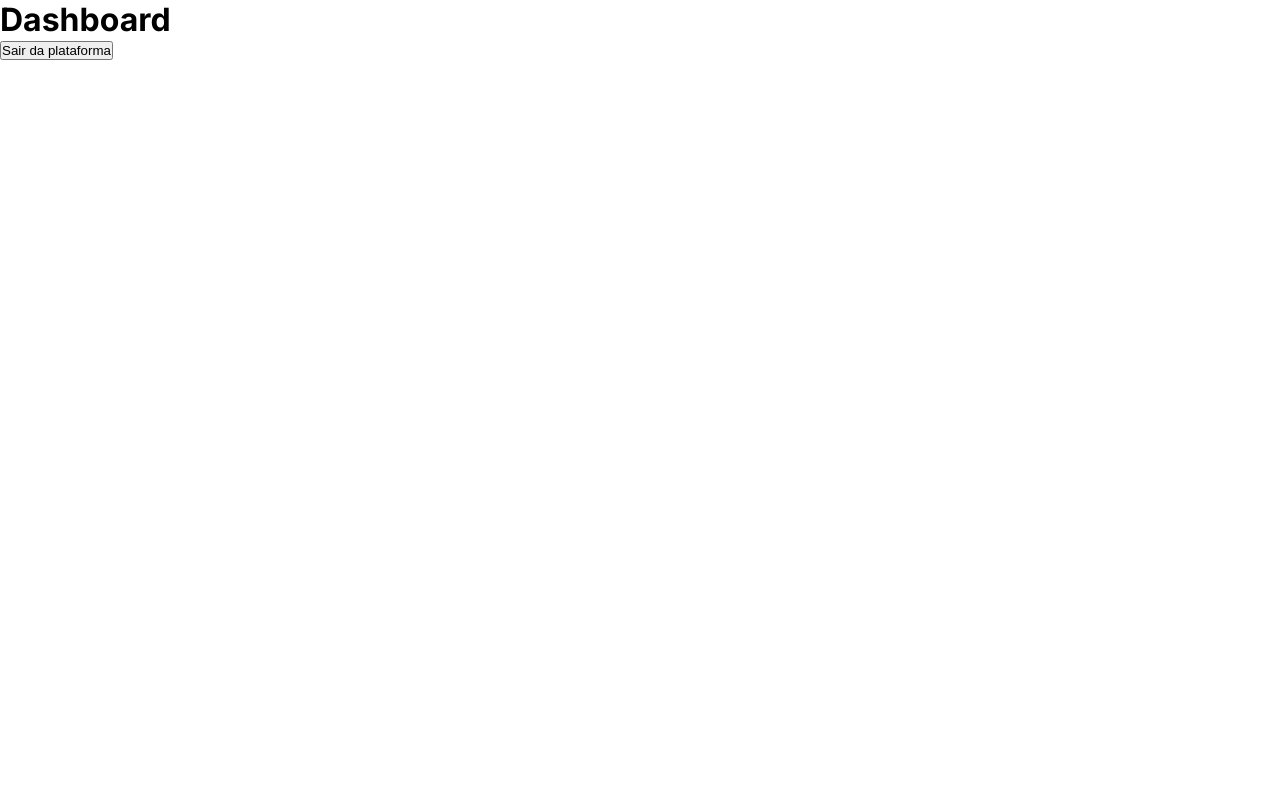
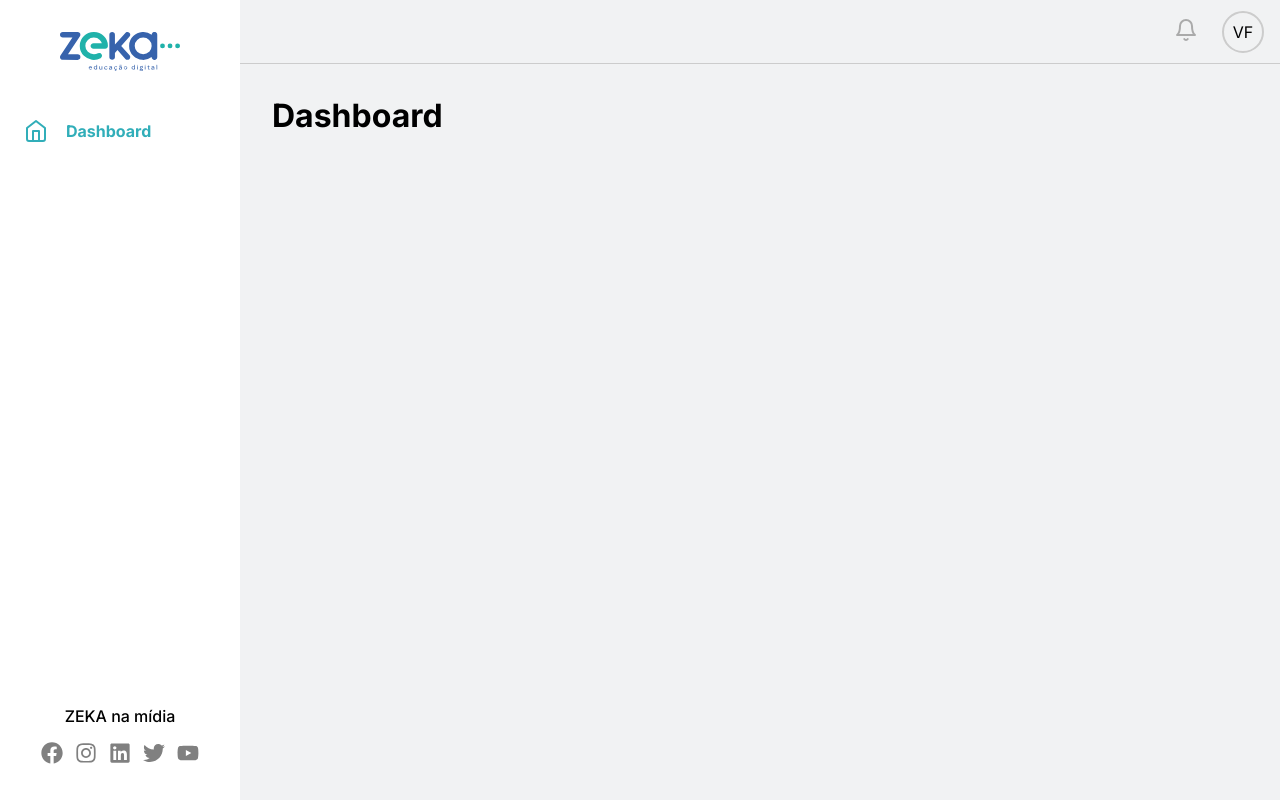
Before and after one commit to RodriguesLs/zeka-web, a React (Vite) app: page /dashboard in a window 1280 px wide. Built offline with nearby package versions, Linux system fonts and the light colour scheme; no server answers; sample sign-in values are in the browser's storage; what miragejs would draw is missing.

Commit message:
feature: creating layout to user logged and components

```diff
--- /dev/null
+++ b/src/layouts/DefaultLogged/components/Header/index.tsx
@@ -0,0 +1,26 @@
+import { FiBell } from 'react-icons/fi';
+
+import Profile from '../Profile';
+
+import * as S from './styles';
+
+const Header = () => {
+  return (
+    <S.Container>
+      <div className='listOptions'>
+        <Notifications />
+        <Profile />
+      </div>
+    </S.Container>
+  );
+};
+
+const Notifications = () => {
+  return (
+    <S.NotificationsBadge>
+      <FiBell />
+    </S.NotificationsBadge>
+  );
+};
+
+export default Header;
--- /dev/null
+++ b/src/layouts/DefaultLogged/components/Header/styles.ts
@@ -0,0 +1,37 @@
+import styled from 'styled-components';
+
+export const Container = styled.header`
+  grid-area: header;
+
+  display: flex;
+  flex-direction: row-reverse;
+  align-items: center;
+  padding: 1rem;
+
+  background-color: #f1f2f3;
+  border-bottom: 1px solid var(--gray-300);
+
+  .listOptions {
+    display: flex;
+    align-items: center;
+    gap: 1.5rem;
+  }
+`;
+
+export const NotificationsBadge = styled.button`
+  background: none;
+  border: none;
+
+  svg {
+    width: 24px;
+    height: 24px;
+
+    color: #aaa;
+  }
+
+  &:hover {
+    svg {
+      color: #666;
+    }
+  }
+`;
--- /dev/null
+++ b/src/layouts/DefaultLogged/components/Profile/index.tsx
@@ -0,0 +1,63 @@
+import { useCallback, useEffect, useRef, useState } from 'react';
+import { FiLogOut, FiUnlock, FiUser } from 'react-icons/fi';
+import { Link } from 'react-router-dom';
+
+import useAuth from '@/hooks/useAuth';
+
+import * as S from './styles';
+
+const Profile = () => {
+  const { signOut } = useAuth();
+  const menuRef = useRef<HTMLDivElement>(null);
+
+  const [menuIsVisible, setMenuIsVisible] = useState(false);
+
+  useEffect(() => {
+    const handleClickOutside = (event: any) => {
+      if (menuRef.current && !menuRef.current.contains(event.target)) {
+        setMenuIsVisible(false);
+      }
+    };
+
+    if (menuIsVisible) {
+      document.addEventListener('click', handleClickOutside, true);
+    }
+    return () => document.removeEventListener('click', handleClickOutside, true);
+  }, [menuIsVisible]);
+
+  const handleToggleMenu = useCallback(() => {
+    setMenuIsVisible((oldState) => !oldState);
+  }, [menuIsVisible]);
+
+  return (
+    <>
+      <S.ProfileBadgeContainer onClick={handleToggleMenu} isVisible={menuIsVisible}>
+        VF
+      </S.ProfileBadgeContainer>
+      {menuIsVisible && (
+        <S.MenuContainer ref={menuRef}>
+          <ul>
+            <li>
+              <Link to='/'>
+                <FiUser />
+                Meu perfil
+              </Link>
+            </li>
+            <li>
+              <Link to='/'>
+                <FiUnlock />
+                Assinatura
+              </Link>
+            </li>
+          </ul>
+          <S.SignOutButton onClick={signOut}>
+            <FiLogOut />
+            Sair da plataforma
+          </S.SignOutButton>
+        </S.MenuContainer>
+      )}
+    </>
+  );
+};
+
+export default Profile;
--- /dev/null
+++ b/src/layouts/DefaultLogged/components/Profile/styles.ts
@@ -0,0 +1,99 @@
+import styled, { css } from 'styled-components';
+
+export const Wrapper = styled.div`
+  position: relative;
+`;
+
+interface ProfileBadgeContainerProps {
+  isVisible: boolean;
+}
+
+export const ProfileBadgeContainer = styled.div<ProfileBadgeContainerProps>`
+  width: 42px;
+  height: 42px;
+
+  display: flex;
+  align-items: center;
+  justify-content: center;
+
+  border: 2px solid var(--gray-300);
+  border-radius: 50%;
+  cursor: pointer;
+
+  transition: all 200ms linear;
+
+  &:hover {
+    border-color: var(--secondary-color);
+  }
+
+  ${(props) =>
+    props.isVisible &&
+    css`
+      border-color: var(--secondary-color);
+    `}
+`;
+
+export const MenuContainer = styled.div`
+  position: absolute;
+  top: 68px;
+  right: 1rem;
+  width: 260px;
+  max-width: 260px;
+
+  display: flex;
+  flex-direction: column;
+
+  background: #fff;
+  border: 1px solid var(--gray-300);
+  border-radius: 6px;
+
+  ul {
+    width: 100%;
+
+    li {
+      padding: 1rem;
+
+      color: var(--text-color);
+
+      svg {
+        margin-right: 1rem;
+        width: 22px;
+        height: 22px;
+      }
+
+      a {
+        display: flex;
+        align-items: center;
+      }
+
+      & + li {
+        border-top: 1px solid var(--gray-300);
+      }
+
+      &:hover {
+        color: var(--primary-color);
+      }
+    }
+  }
+`;
+
+export const SignOutButton = styled.button`
+  padding: 1rem;
+  display: flex;
+  align-items: center;
+
+  margin-top: 3rem;
+
+  background: none;
+  border: none;
+  border-top: 1px solid var(--gray-300);
+  color: var(--error-color);
+  font-weight: bold;
+  font-size: 1rem;
+
+  svg {
+    margin-right: 1rem;
+    width: 22px;
+    height: 22px;
+  }
+`;
--- /dev/null
+++ b/src/layouts/DefaultLogged/components/Sidebar/NavLink.tsx
@@ -0,0 +1,23 @@
+import { IconBaseProps } from 'react-icons';
+import { NavLink as RouterNavLink } from 'react-router-dom';
+
+import { NavLinkContainer } from './styles';
+
+interface NavLinkProps {
+  icon?: React.ComponentType<IconBaseProps>;
+  title: string;
+  to: string;
+}
+
+const NavLink = ({ to, icon: Icon, title }: NavLinkProps) => {
+  return (
+    <NavLinkContainer tabIndex={0}>
+      <RouterNavLink to={to} className={({ isActive }) => (isActive ? 'navLinkActive' : '')}>
+        {Icon && <Icon />}
+        <span>{title}</span>
+      </RouterNavLink>
+    </NavLinkContainer>
+  );
+};
+
+export default NavLink;
--- /dev/null
+++ b/src/layouts/DefaultLogged/components/Sidebar/index.tsx
@@ -0,0 +1,57 @@
+import { FiHome, FiUser } from 'react-icons/fi';
+import { FaYoutube, FaLinkedin, FaInstagram, FaFacebook, FaTwitter } from 'react-icons/fa';
+
+import NavLink from './NavLink';
+
+import logoImg from '@/assets/img/logo.svg';
+
+import * as S from './styles';
+
+const Sidebar = () => {
+  return (
+    <S.Container>
+      <img src={logoImg} alt='logo zeka img' loading='lazy' />
+      <S.NavContainer>
+        <NavLink to='/dashboard' icon={FiHome} title='Dashboard' />
+      </S.NavContainer>
+      <ListSocial />
+    </S.Container>
+  );
+};
+
+const ListSocial = () => {
+  return (
+    <S.SocialContainer>
+      <p>ZEKA na mídia</p>
+      <ul className='listSocial'>
+        <li>
+          <a href='https://facebook.com' target='blank'>
+            <FaFacebook />
+          </a>
+        </li>
+        <li>
+          <a href='https://instagram.com' target='blank'>
+            <FaInstagram />
+          </a>
+        </li>
+        <li>
+          <a href='https://linkedin.com' target='blank'>
+            <FaLinkedin />
+          </a>
+        </li>
+        <li>
+          <a href='https://twitter.com' target='blank'>
+            <FaTwitter />
+          </a>
+        </li>
+        <li>
+          <a href='https://youtube.com' target='blank'>
+            <FaYoutube />
+          </a>
+        </li>
+      </ul>
+    </S.SocialContainer>
+  );
+};
+
+export default Sidebar;
--- /dev/null
+++ b/src/layouts/DefaultLogged/components/Sidebar/styles.ts
@@ -0,0 +1,112 @@
+import styled from 'styled-components';
+
+export const Container = styled.aside`
+  grid-area: aside;
+
+  display: flex;
+  flex-direction: column;
+  align-items: center;
+  padding: 2rem 0;
+
+  img {
+    max-width: 120px;
+    margin: 0 2rem;
+  }
+`;
+
+export const NavContainer = styled.nav`
+  height: 100%;
+  width: 100%;
+  margin: 2rem 0;
+  padding: 0 1.5rem;
+  display: flex;
+  flex-direction: column;
+`;
+
+export const NavSectionContainer = styled.div`
+  padding: 1rem 0;
+
+  h3 {
+    margin-bottom: 0.5rem;
+    color: var(--text-complementary-color);
+    font-size: 1rem;
+    text-transform: uppercase;
+  }
+
+  .content {
+    padding-left: 1rem;
+  }
+`;
+
+export const NavLinkContainer = styled.div`
+  width: 100%;
+  display: flex;
+  align-items: center;
+
+  color: var(--text-complementary-color);
+
+  transition: all 200ms linear;
+
+  a {
+    width: 100%;
+    padding: 1rem 0;
+
+    display: flex;
+    align-items: center;
+
+    font-size: 1rem;
+    font-weight: bold;
+
+    svg {
+      margin-right: 1.125rem;
+      width: 24px;
+      height: 24px;
+    }
+  }
+
+  .navLinkActive {
+    color: var(--primary-color);
+  }
+
+  &:hover {
+    color: var(--primary-color);
+  }
+`;
+
+export const SocialContainer = styled.div`
+  display: flex;
+  flex-direction: column;
+  align-items: center;
+
+  p {
+    font-weight: 500;
+  }
+
+  .listSocial {
+    margin-top: 1rem;
+    display: flex;
+    align-items: center;
+
+    li {
+      a {
+        svg {
+          width: 22px;
+          height: 22px;
+
+          color: var(--text-complementary-color);
+        }
+      }
+      & + li {
+        margin-left: 0.75rem;
+      }
+
+      &:hover {
+        a {
+          svg {
+            color: var(--primary-color);
+          }
+        }
+      }
+    }
+  }
+`;
--- /dev/null
+++ b/src/layouts/DefaultLogged/index.tsx
@@ -0,0 +1,20 @@
+import { Outlet } from 'react-router-dom';
+
+import Header from './components/Header';
+import Sidebar from './components/Sidebar';
+
+import * as S from './styles';
+
+const DefaultLogged = () => {
+  return (
+    <S.Container>
+      <Header />
+      <Sidebar />
+      <S.Content>
+        <Outlet />
+      </S.Content>
+    </S.Container>
+  );
+};
+
+export default DefaultLogged;
--- /dev/null
+++ b/src/layouts/DefaultLogged/styles.ts
@@ -0,0 +1,19 @@
+import styled from 'styled-components';
+
+export const Container = styled.main`
+  width: 100%;
+  height: 100vh;
+  display: grid;
+  grid-template-areas:
+    'aside header header'
+    'aside content content'
+    'aside content content';
+  grid-template-columns: 240px auto;
+  grid-template-rows: 64px auto;
+`;
+
+export const Content = styled.div`
+  grid-area: content;
+  padding: 2rem;
+  background-color: #f1f2f3;
+`;
--- a/src/pages/Dashboard/index.tsx
+++ b/src/pages/Dashboard/index.tsx
@@ -1,28 +1,5 @@
-import useAuth from '@/hooks/useAuth';
-import apiClient from '@/services/apiClient';
-import { useEffect } from 'react';
-
 const Dashboard = () => {
-  const { signOut } = useAuth();
-
-  useEffect(() => {
-    async function loadData() {
-      const res = await apiClient.get('/teste');
-
-      console.log(res);
-    }
-
-    loadData();
-  }, []);
-
-  return (
-    <>
-      <h1>Dashboard</h1>
-      <button type='button' onClick={signOut}>
-        Sair da plataforma
-      </button>
-    </>
-  );
+  return <h1>Dashboard</h1>;
 };
 
 export default Dashboard;
--- a/src/routes/index.tsx
+++ b/src/routes/index.tsx
@@ -4,6 +4,7 @@ import { Routes as AppRoutes, Route } from 'react-router-dom';
 import PublicRoutes from './utils/PublicRoutes';
 import PrivateRoutes from './utils/PrivateRoutes';
 import RouteWrapper from './utils/RouteWrapper';
+import DefaultLogged from '@/layouts/DefaultLogged';
 
 // LAYOUTS
 const OnboardingLayout = lazy(() => import('@/layouts/Onboarding'));
@@ -33,7 +34,9 @@ const publicRoutes = () => (
 
 const privateRoutes = () => (
   <Route element={<PrivateRoutes />}>
-    <Route path='/dashboard' element={<RouteWrapper title='Dashboard' component={Dashboard} />} />
+    <Route element={<DefaultLogged />}>
+      <Route path='/dashboard' element={<RouteWrapper title='Dashboard' component={Dashboard} />} />
+    </Route>
   </Route>
 );
 
```
Also changed, not shown: src/layouts/DefaultLogged/components/Sidebar/NavSection.tsx (added, +19 -0 lines).
